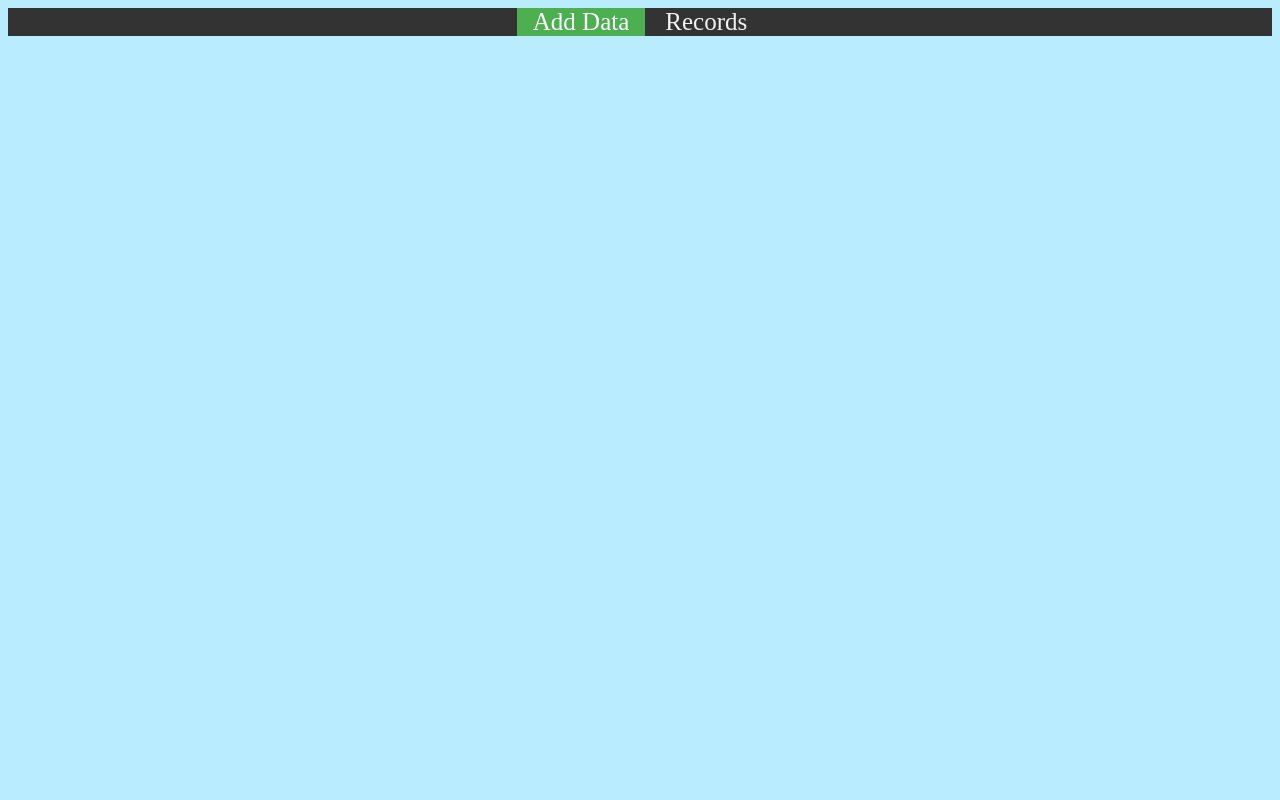
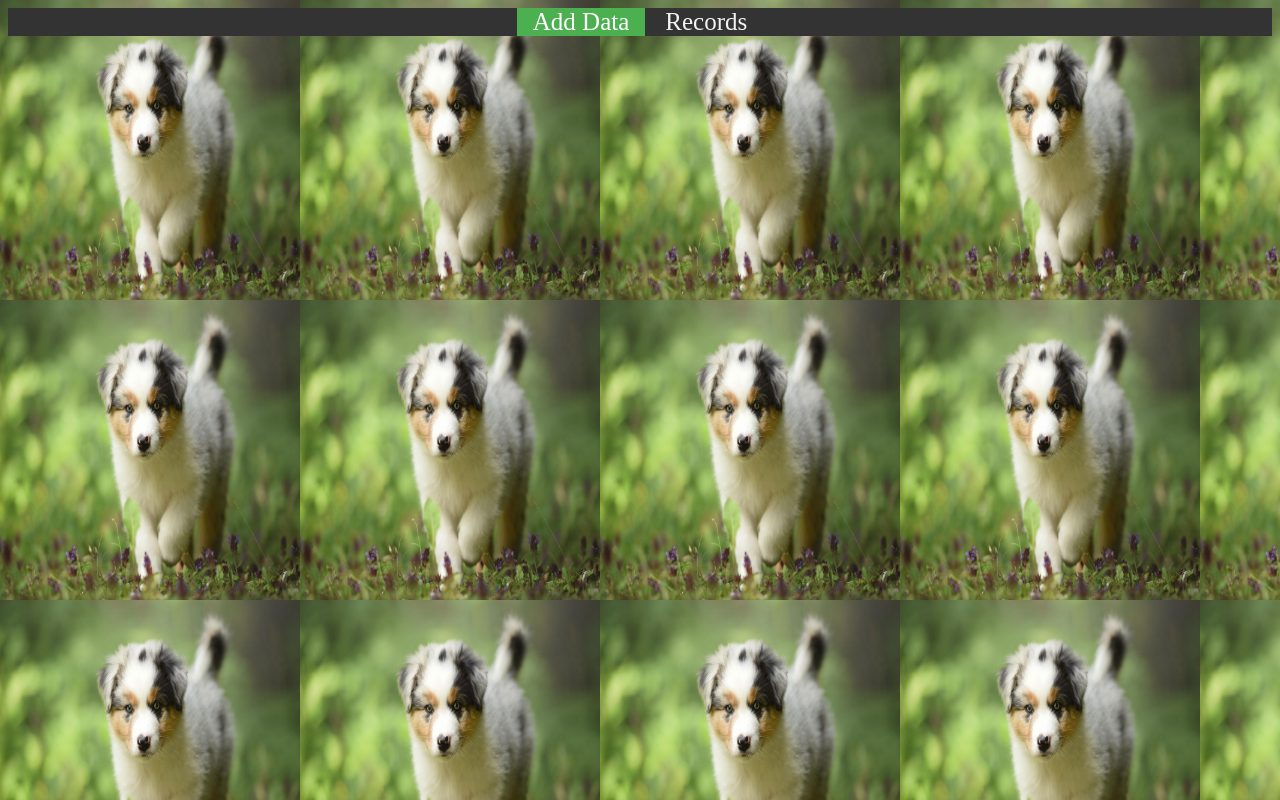
Before and after one commit to resetii/Capstone-MedicationBlockchain, a Flask app: page / in a window 1280 px wide. Run offline with Flask 2, Linux system fonts and the light colour scheme; parts of the project's set-up code (start-up, migrations or seed data) failed here and were passed over.

Commit message:
Update home.html

```diff
--- a/templates/home.html
+++ b/templates/home.html
@@ -15,4 +15,12 @@
 
 
 </body>
+<style>
+body {
+  background-image: url("puppy.jpg");
+  background-repeat: repeat;
+  background-size: 300px 300px;
+}
+
+</style>
 </html>
```
